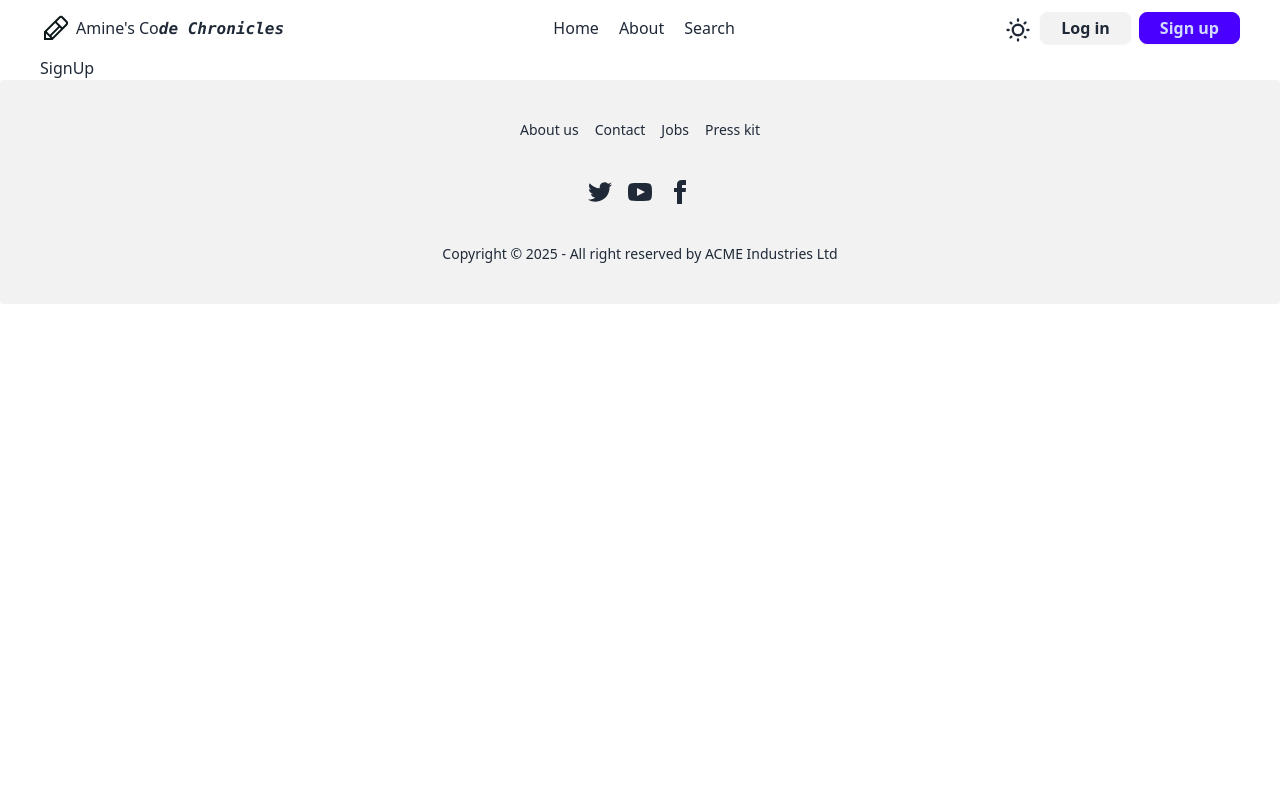
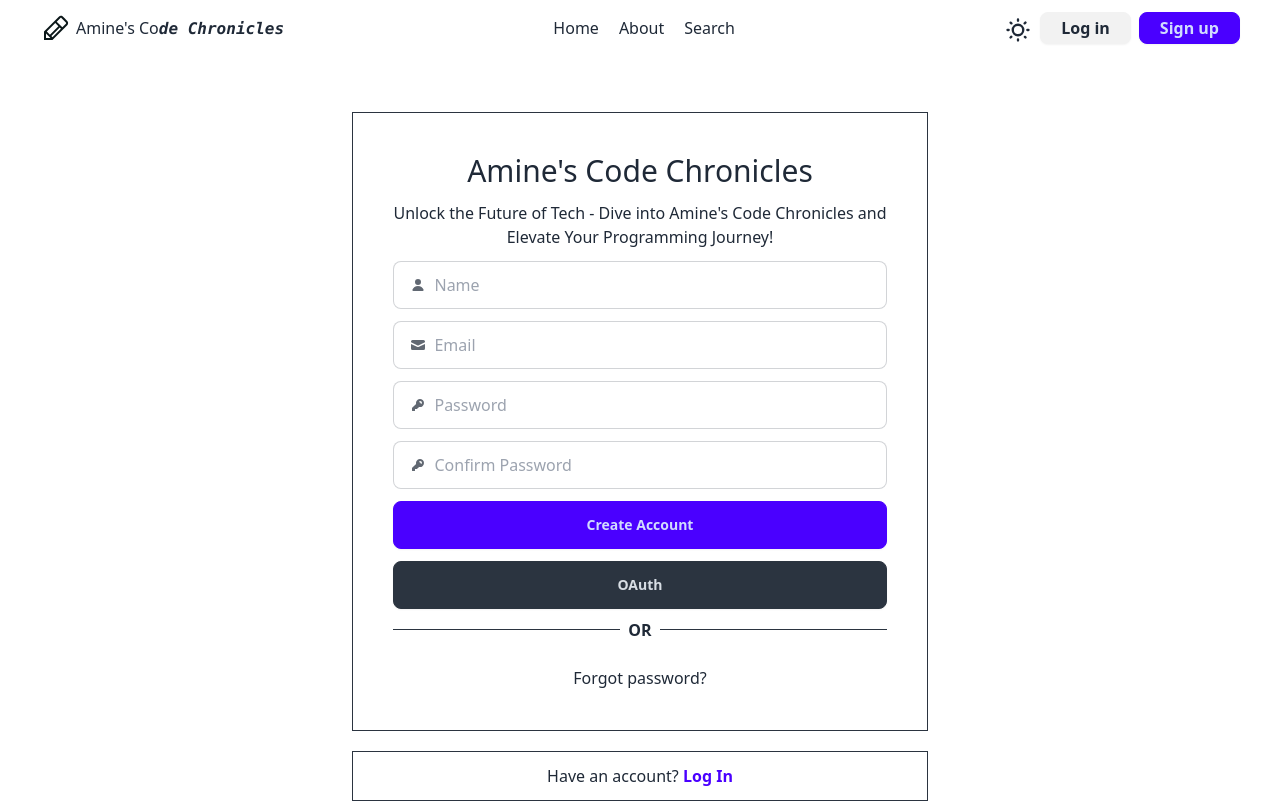
Before and after one commit to amineelamrani/Amine-Blog-MERN, a React (Vite) app in the folder client/: page /sign-up in a window 1280 px wide. Shown: the top 802 px of the page. Built offline with nearby package versions, Linux system fonts and the light colour scheme.

Commit message:
finishing the signin and signup routes -> You should use Redux

```diff
--- a/client/src/App.jsx
+++ b/client/src/App.jsx
@@ -8,6 +8,7 @@ import ForgotPassword from "./pages/ForgotPassword";
 import Header from "./components/Header";
 import SideDrawer from "./components/SideDrawer";
 import Footer from "./components/Footer";
+import ConfirmAccount from "./pages/ConfirmAccount";
 
 export default function App() {
   return (
@@ -22,6 +23,10 @@ export default function App() {
           <Route path="/sign-in" element={<SignIn />} />
           <Route path="/sign-up" element={<SignUp />} />
           <Route path="/forgot-password" element={<ForgotPassword />} />
+          <Route
+            path="/account-confirmation/:email"
+            element={<ConfirmAccount />}
+          />
         </Routes>
       </div>
       <Footer />
--- /dev/null
+++ b/client/src/components/WarningComponent.jsx
@@ -0,0 +1,26 @@
+export default function WarningComponent({
+  // eslint-disable-next-line react/prop-types
+  text = "Warning: Invalid email address!",
+}) {
+  return (
+    <div
+      role="alert"
+      className="alert shadow-lg bg-primary text-primary-content"
+    >
+      <svg
+        xmlns="http://www.w3.org/2000/svg"
+        className="h-6 w-6 shrink-0 stroke-current"
+        fill="none"
+        viewBox="0 0 24 24"
+      >
+        <path
+          strokeLinecap="round"
+          strokeLinejoin="round"
+          strokeWidth="2"
+          d="M12 9v2m0 4h.01m-6.938 4h13.856c1.54 0 2.502-1.667 1.732-3L13.732 4c-.77-1.333-2.694-1.333-3.464 0L3.34 16c-.77 1.333.192 3 1.732 3z"
+        />
+      </svg>
+      <span className="capitalize">{text}</span>
+    </div>
+  );
+}
--- /dev/null
+++ b/client/src/pages/ConfirmAccount.jsx
@@ -0,0 +1,5 @@
+import React from "react";
+
+export default function ConfirmAccount() {
+  return <div>ConfirmAccount</div>;
+}
--- a/client/src/pages/SignIn.jsx
+++ b/client/src/pages/SignIn.jsx
@@ -1,6 +1,7 @@
-import { Link } from "react-router";
+import { Link, useNavigate } from "react-router";
 import OAuth from "../components/OAuth";
 import { useState } from "react";
+import WarningComponent from "../components/WarningComponent";
 
 export default function SignIn() {
   // Managing States
@@ -8,41 +9,68 @@ export default function SignIn() {
     email: "",
     password: "",
   });
+  const [currentUser, setCurrentUser] = useState(null);
+  const [isLoading, setIsLoading] = useState(false);
+  const [error, setError] = useState({ error: false, message: "" });
 
+  let navigate = useNavigate();
+
+  // Functions
   const handleSubmit = async (e) => {
     // Again the cookies cant see them in the application
     e.preventDefault();
+    try {
+      const dataReceived = await fetchData(inputData);
+      setIsLoading(true);
+      if (dataReceived && dataReceived.status === "success") {
+        // loading false / error false / setCurrentUser / redirect to Home page
+        const data = {
+          email: dataReceived.result.email,
+          name: dataReceived.result.name,
+          profilePicture: dataReceived.result.profilePicture,
+        };
+        setError(false);
+        setCurrentUser(data);
+        setIsLoading(false);
+        navigate("/");
+      } else if (dataReceived.status === "fail") {
+        setError({
+          error: true,
+          message: dataReceived.message,
+        });
+        setIsLoading(true);
+      }
+    } catch (err) {
+      setError({
+        error: true,
+        message: "Unexpected Error happened, Please Sign In again",
+      });
+      setIsLoading(true);
+    }
+  };
+
+  const fetchData = async (dataToFetch) => {
     const response = await fetch("/api/v1/users/signin", {
       method: "POST",
       headers: {
         "Content-Type": "application/json",
       },
-      body: JSON.stringify(inputData),
+      body: JSON.stringify(dataToFetch),
     });
     const data = await response.json();
     console.log(data);
+    return data;
   };
 
-  // const fetchData = async (dataToFetch) => {
-  //   const response = await fetch("http://localhost:3000/api/v1/users/signin", {
-  //     method: "POST",
-
-  //     headers: {
-  //       "content-type": "application/json",
-  //     },
-  //     body: JSON.stringify(dataToFetch),
-  //   });
-  //   const data = await response.json();
-  //   console.log(data);
-  // };
-
   const handleChange = (e) => {
+    setIsLoading(false);
     setInputData((values) => ({ ...values, [e.target.name]: e.target.value }));
   };
 
   return (
     <div className="flex flex-col py-14 items-center gap-5 min-w-96 mx-auto w-fit">
       <div className="flex flex-col items-center gap-3 p-10 border border-neutral">
+        {error.error && <WarningComponent text={error.message} />}
         <h1 className="text-3xl ">Amine&apos;s Code Chronicles</h1>
         <p className="text-center">
           Unlock the Future of Tech - Dive into Amine&apos;s Code Chronicles and
@@ -94,8 +122,16 @@ export default function SignIn() {
               required
             />
           </label>
-          <button className="btn btn-primary" type="submit">
-            Log In
+          <button
+            className="btn btn-primary"
+            type="submit"
+            disabled={isLoading ? true : false}
+          >
+            {isLoading ? (
+              <span className="loading loading-dots loading-xs"></span>
+            ) : (
+              "Log In"
+            )}
           </button>
         </form>
         <OAuth />
--- a/client/src/pages/SignUp.jsx
+++ b/client/src/pages/SignUp.jsx
@@ -1,5 +1,213 @@
-import React from "react";
+import { Link, useNavigate } from "react-router";
+import OAuth from "../components/OAuth";
+import { useState } from "react";
+import WarningComponent from "../components/WarningComponent";
 
 export default function SignUp() {
-  return <div>SignUp</div>;
+  // Managing States
+  const [inputData, setInputData] = useState({
+    email: "",
+    name: "",
+    password: "",
+    confirmPassword: "",
+  });
+  const [currentUser, setCurrentUser] = useState(null);
+  const [isLoading, setIsLoading] = useState(false);
+  const [error, setError] = useState({ error: false, message: "" });
+
+  let navigate = useNavigate();
+
+  // Functions
+  const handleSubmit = async (e) => {
+    // Again the cookies cant see them in the application
+    e.preventDefault();
+    if (inputData.confirmPassword !== inputData.password) {
+      setIsLoading(true);
+      setError({
+        error: true,
+        message: "Passwords are not identical",
+      });
+      return;
+    }
+
+    try {
+      const dataReceived = await fetchData(inputData);
+      setIsLoading(true);
+      if (dataReceived && dataReceived.status === "success") {
+        // loading false / error false / setCurrentUser / redirect to Home page
+        // const data = {
+        //   email: dataReceived.result.email,
+        //   name: dataReceived.result.name,
+        //   profilePicture: dataReceived.result.profilePicture,
+        // };
+        setError(false);
+        // setCurrentUser(data);
+        setIsLoading(false);
+        navigate(`/account-confirmation/${inputData.email}`); //when account created successfully -> Redirect to confirmation page and send the unique string (if account validated directly log him in)
+      } else if (dataReceived.status === "fail") {
+        setError({
+          error: true,
+          message: dataReceived.message,
+        });
+        setIsLoading(true);
+      }
+    } catch (err) {
+      setError({
+        error: true,
+        message: "Unexpected Error happened, Please Sign In again",
+      });
+      setIsLoading(true);
+    }
+  };
+
+  const fetchData = async (dataToFetch) => {
+    const response = await fetch("/api/v1/users/signup", {
+      method: "POST",
+      headers: {
+        "Content-Type": "application/json",
+      },
+      body: JSON.stringify(dataToFetch),
+    });
+    const data = await response.json();
+    console.log(data);
+    return data;
+  };
+
+  const handleChange = (e) => {
+    setIsLoading(false);
+    setInputData((values) => ({ ...values, [e.target.name]: e.target.value }));
+  };
+
+  return (
+    <div className="flex flex-col py-14 items-center gap-5 min-w-96 mx-auto w-fit">
+      <div className="flex flex-col items-center gap-3 p-10 border border-neutral">
+        {error.error && <WarningComponent text={error.message} />}
+        <h1 className="text-3xl ">Amine&apos;s Code Chronicles</h1>
+        <p className="text-center">
+          Unlock the Future of Tech - Dive into Amine&apos;s Code Chronicles and
+          <br />
+          Elevate Your Programming Journey!
+        </p>
+        <form onSubmit={handleSubmit} className="w-full flex flex-col gap-3">
+          <label className="input input-bordered flex items-center gap-2">
+            <svg
+              xmlns="http://www.w3.org/2000/svg"
+              viewBox="0 0 16 16"
+              fill="currentColor"
+              className="h-4 w-4 opacity-70"
+            >
+              <path d="M8 8a3 3 0 1 0 0-6 3 3 0 0 0 0 6ZM12.735 14c.618 0 1.093-.561.872-1.139a6.002 6.002 0 0 0-11.215 0c-.22.578.254 1.139.872 1.139h9.47Z" />
+            </svg>
+            <input
+              type="text"
+              className="grow"
+              placeholder="Name"
+              name="name"
+              onChange={handleChange}
+              value={inputData.name}
+              required
+            />
+          </label>
+          <label className="input input-bordered flex items-center gap-2">
+            <svg
+              xmlns="http://www.w3.org/2000/svg"
+              viewBox="0 0 16 16"
+              fill="currentColor"
+              className="h-4 w-4 opacity-70"
+            >
+              <path d="M2.5 3A1.5 1.5 0 0 0 1 4.5v.793c.026.009.051.02.076.032L7.674 8.51c.206.1.446.1.652 0l6.598-3.185A.755.755 0 0 1 15 5.293V4.5A1.5 1.5 0 0 0 13.5 3h-11Z" />
+              <path d="M15 6.954 8.978 9.86a2.25 2.25 0 0 1-1.956 0L1 6.954V11.5A1.5 1.5 0 0 0 2.5 13h11a1.5 1.5 0 0 0 1.5-1.5V6.954Z" />
+            </svg>
+            <input
+              type="text"
+              className="grow"
+              placeholder="Email"
+              name="email"
+              onChange={handleChange}
+              value={inputData.email}
+              required
+            />
+          </label>
+
+          <label className="input input-bordered flex items-center gap-2">
+            <svg
+              xmlns="http://www.w3.org/2000/svg"
+              viewBox="0 0 16 16"
+              fill="currentColor"
+              className="h-4 w-4 opacity-70"
+            >
+              <path
+                fillRule="evenodd"
+                d="M14 6a4 4 0 0 1-4.899 3.899l-1.955 1.955a.5.5 0 0 1-.353.146H5v1.5a.5.5 0 0 1-.5.5h-2a.5.5 0 0 1-.5-.5v-2.293a.5.5 0 0 1 .146-.353l3.955-3.955A4 4 0 1 1 14 6Zm-4-2a.75.75 0 0 0 0 1.5.5.5 0 0 1 .5.5.75.75 0 0 0 1.5 0 2 2 0 0 0-2-2Z"
+                clipRule="evenodd"
+              />
+            </svg>
+            <input
+              type="password"
+              className="grow"
+              name="password"
+              placeholder="Password"
+              onChange={handleChange}
+              value={inputData.password}
+              required
+            />
+          </label>
+
+          <label className="input input-bordered flex items-center gap-2">
+            <svg
+              xmlns="http://www.w3.org/2000/svg"
+              viewBox="0 0 16 16"
+              fill="currentColor"
+              className="h-4 w-4 opacity-70"
+            >
+              <path
+                fillRule="evenodd"
+                d="M14 6a4 4 0 0 1-4.899 3.899l-1.955 1.955a.5.5 0 0 1-.353.146H5v1.5a.5.5 0 0 1-.5.5h-2a.5.5 0 0 1-.5-.5v-2.293a.5.5 0 0 1 .146-.353l3.955-3.955A4 4 0 1 1 14 6Zm-4-2a.75.75 0 0 0 0 1.5.5.5 0 0 1 .5.5.75.75 0 0 0 1.5 0 2 2 0 0 0-2-2Z"
+                clipRule="evenodd"
+              />
+            </svg>
+            <input
+              type="password"
+              className="grow"
+              name="confirmPassword"
+              placeholder="Confirm Password"
+              onChange={handleChange}
+              value={inputData.confirmPassword}
+              required
+            />
+          </label>
+          <button
+            className="btn btn-primary"
+            type="submit"
+            disabled={isLoading ? true : false}
+          >
+            {isLoading ? (
+              <span className="loading loading-dots loading-xs"></span>
+            ) : (
+              "Create Account"
+            )}
+          </button>
+        </form>
+        <OAuth />
+        <div
+          id="or-holder"
+          className="relative w-full flex flex-col items-center"
+        >
+          <hr className="w-full border-neutral" />
+          <p className="-translate-y-1/2 text-center bg-base-100 px-2 font-bold">
+            OR
+          </p>
+        </div>
+        <Link to="/forgot-password">
+          <button>Forgot password?</button>
+        </Link>
+      </div>
+      <p className="text-center border border-neutral w-full py-3">
+        Have an account?{" "}
+        <Link to="/sign-in" className="text-primary font-bold">
+          Log In
+        </Link>
+      </p>
+    </div>
+  );
 }
```
Also changed, not shown: 1 other file (tests, documents, lock files or other folders).
